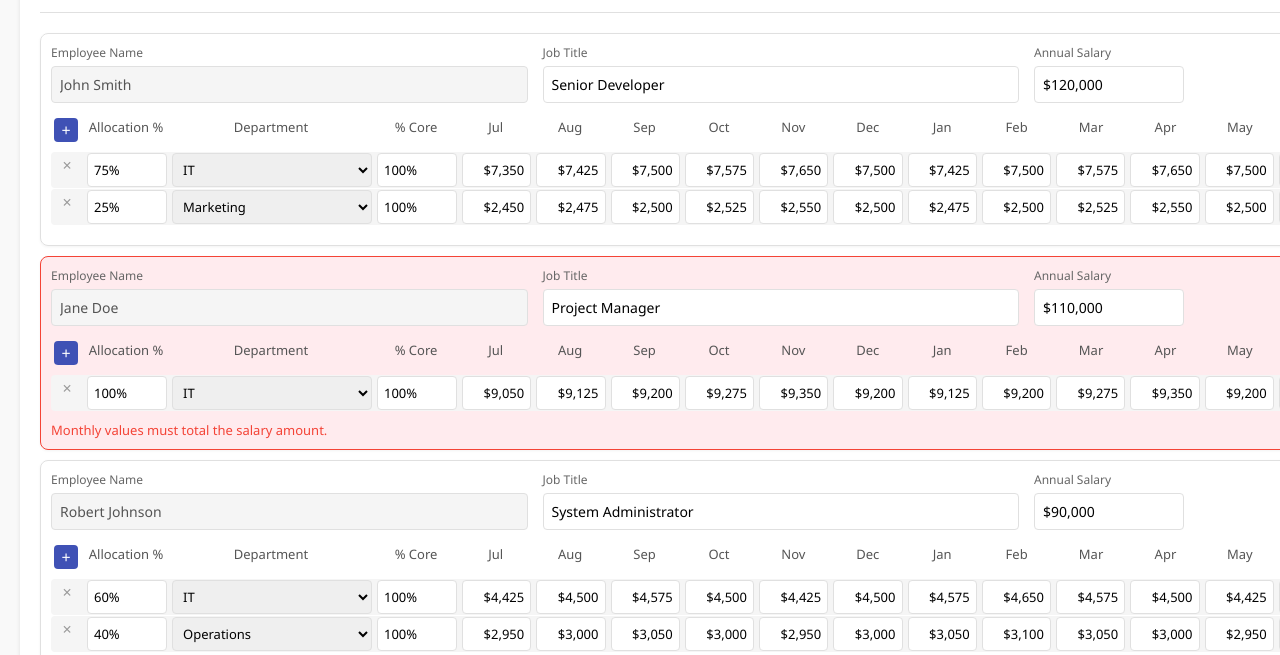
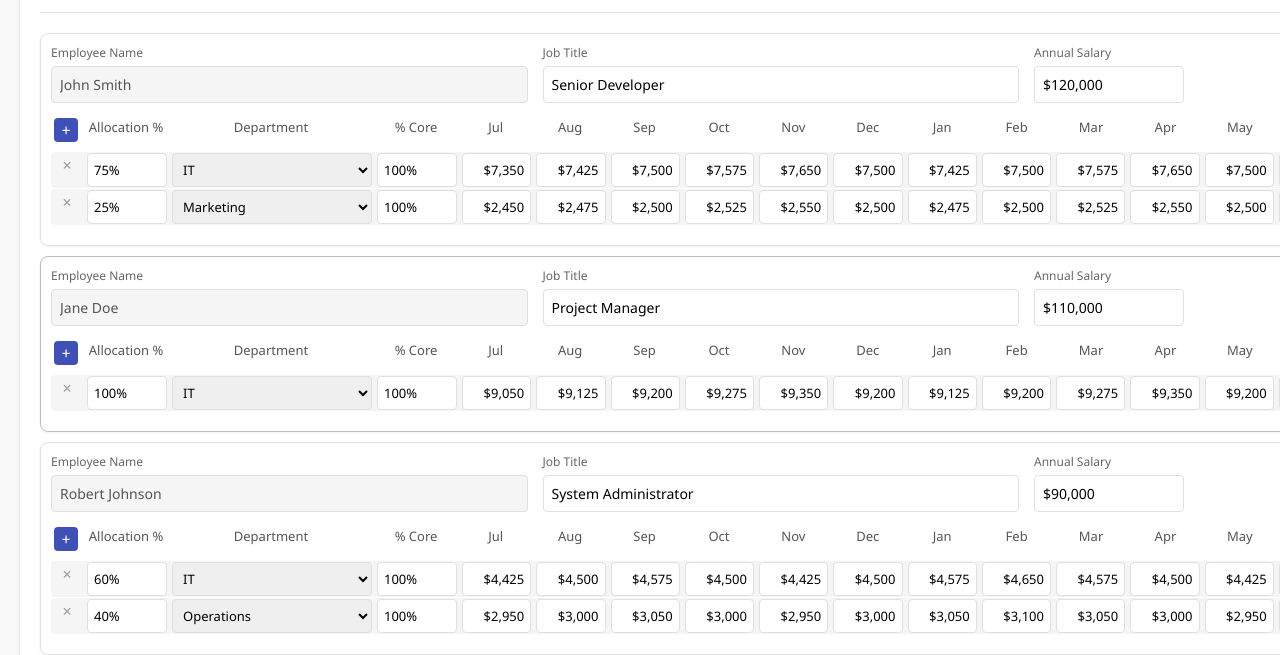
Before and after one commit to rockinhokie/rockinhokie.github.io, a plain HTML site: page index.html in a window 1280 px wide. Shown: the part 145-800 px from the top of the page. Drawn offline with Linux system fonts and the light colour scheme.

Commit message:
Add files via upload

```diff
--- a/index.html
+++ b/index.html
@@ -912,12 +912,12 @@
           employeeBox.classList.add('error');
         }
         // Allow for small rounding differences (e.g., $11 difference in a $100,000 salary)
-        const roundingTolerance = Math.max(12, Math.round(employee.salary * 0.0001)); // 0.01% tolerance or at least $12
+        //const roundingTolerance = Math.max(12, Math.round(employee.salary * 0.0001)); // 0.01% tolerance or at least $12
 
-        if (Math.abs(totalAllocatedValue - employee.salary) > roundingTolerance) {
-          errorElement.textContent += '  Monthly values must total the salary amount.'; employeeBox.classList.add('error');
-        }
-        if (totalPercent > 100 || totalAllocatedValue != employee.salary) {
+        //if (Math.abs(totalAllocatedValue - employee.salary) > roundingTolerance) {
+        //  errorElement.textContent += '  Monthly values must total the salary amount.'; employeeBox.classList.add('error');
+        //}
+        if (totalPercent > 100) {
           return false;
         }
 
```
